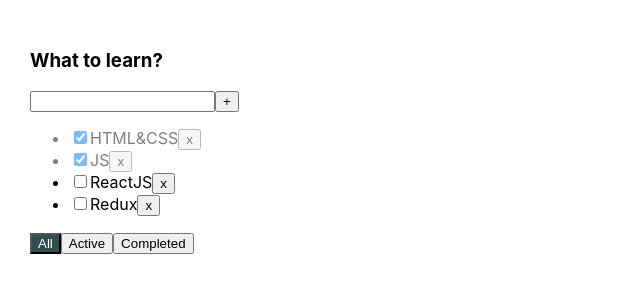
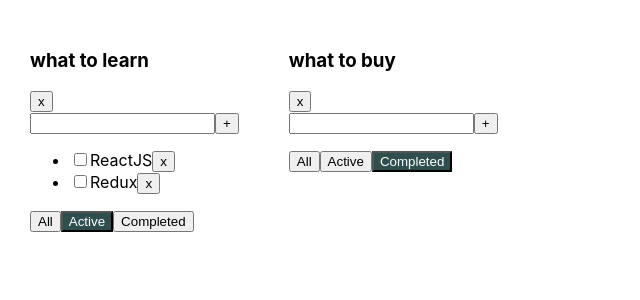
Before and after one commit to StepanAndrosov/todolist-ts, a React (Create React App) app: page / in a window 1280 px wide. Shown: the top 300 px of the page, without its empty margins (0-640 px from the left). Built offline with nearby package versions, Linux system fonts and the light colour scheme.

Commit message:
implemented the ability to store two to-do lists

```diff
--- a/src/App.tsx
+++ b/src/App.tsx
@@ -5,62 +5,101 @@
 
 export type FilterValuesType = "all" | "completed" | "active"
 
+export type TodoListType = {
+    id: string
+    title: string
+    filter: FilterValuesType
+}
+
 export function App() {
 
-    const [tasks, setTasks] = useState<Array<TaskType>>([
-        {id: v1(), title: "HTML&CSS", isDone: true},
-        {id: v1(), title: "JS", isDone: true},
-        {id: v1(), title: "ReactJS", isDone: false},
-        {id: v1(), title: "Redux", isDone: false}
-    ])
-    const [filter, setFilter] = useState<FilterValuesType>("all")
-
-    const removeTask = (id: string) => {
-        let filteredTasks = tasks.filter((item: { id: string; }) => item.id !== id)
-        setTasks(filteredTasks)
+    const removeTask = (id: string, todolistId: string) => {
+        const tasks = tasksObj[todolistId]
+        tasksObj[todolistId] = tasks.filter((item: { id: string; }) => item.id !== id)
+        setTasksObj({...tasksObj})
     }
 
-    const addTask = (title: string) => {
-        let newTask = {id: v1(), title: title, isDone: false}
-        let newTasks = [newTask, ...tasks]
-        setTasks(newTasks)
+    const addTask = (title: string, todolistId: string) => {
+        const task = {id: v1(), title: title, isDone: false}
+        const tasks = tasksObj[todolistId]
+        tasksObj[todolistId] = [task, ...tasks]
+        setTasksObj({...tasksObj})
     }
 
-    const changeStatus = (taskId: string, isDone: boolean) => {
-        let task = tasks.find(t => t.id === taskId)
+    const changeStatus = (taskId: string, isDone: boolean, todolistId: string) => {
+        const tasks = tasksObj[todolistId]
+        const task = tasks.find(t => t.id === taskId)
         if (task) {
             task.isDone = isDone
+            setTasksObj({...tasksObj})
         }
-        setTasks([...tasks ])
+
     }
 
-    const changeFilter = (value: FilterValuesType) => {
-        setFilter((value))
+    const changeFilter = (value: FilterValuesType, todoListId: string) => {
+        let todolist = todolists.find(tl => tl.id === todoListId)
+        if (todolist) {
+            todolist.filter = value
+            setTodolists([...todolists])
+        }
     }
 
-    let taskForToDoList
-    switch (filter) {
-        case "completed":
-            taskForToDoList = tasks.filter((t => t.isDone))
-            break
-        case "active":
-            taskForToDoList = tasks.filter((t => !t.isDone))
-            break
-        default:
-            taskForToDoList = tasks
+    const todolistId1 = v1()
+    const todolistId2 = v1()
+
+    const [todolists, setTodolists] = useState<Array<TodoListType>>([
+        {id: todolistId1, title: "what to learn", filter: "active"},
+        {id: todolistId2, title: "what to buy", filter: "completed"}
+    ])
+
+    const removeTodolist = (todolistId: string) => {
+        const  filteredTodolist = todolists.filter(tl => tl.id !== todolistId)
+        setTodolists(filteredTodolist)
+        delete tasksObj[todolistId]
+        setTasksObj({...tasksObj})
     }
+
+    const [tasksObj, setTasksObj] = useState({
+        [todolistId1]: [
+            {id: v1(), title: "HTML&CSS", isDone: true},
+            {id: v1(), title: "JS", isDone: true},
+            {id: v1(), title: "ReactJS", isDone: false},
+            {id: v1(), title: "Redux", isDone: false}
+        ],
+        [todolistId2]: [
+            {id: v1(), title: "Book", isDone: false},
+            {id: v1(), title: "Milk", isDone: false},
+        ]
+    })
 
     return (
         <div className="App">
-            <Todolist title="What to learn?"
-                      tasks={taskForToDoList}
-                      removeTask={removeTask}
-                      changeFilter={changeFilter}
-                      addTask={addTask}
-                      changeTaskStatus={changeStatus}
-                      filter={filter}
-            />
-
+            {
+                todolists.map((tl) => {
+                    let taskForToDoList: Array<TaskType>
+                    switch (tl.filter) {
+                        case "completed":
+                            taskForToDoList = tasksObj[tl.id].filter((t => t.isDone))
+                            break
+                        case "active":
+                            taskForToDoList = tasksObj[tl.id].filter((t => !t.isDone))
+                            break
+                        default:
+                            taskForToDoList = tasksObj[tl.id]
+                    }
+                    return <Todolist id={tl.id}
+                                     key={tl.id}
+                                     title={tl.title}
+                                     tasks={taskForToDoList}
+                                     removeTask={removeTask}
+                                     changeFilter={changeFilter}
+                                     addTask={addTask}
+                                     changeTaskStatus={changeStatus}
+                                     filter={tl.filter}
+                                     removeTodolist={removeTodolist}
+                    />
+                })
+            }
         </div>
     );
 }
--- a/src/Todolist/Todolist.tsx
+++ b/src/Todolist/Todolist.tsx
@@ -8,16 +8,27 @@
     isDone: boolean
 }
 type PropsTodoListType = {
+    id: string
     title: string
     tasks: Array<TaskType>
-    removeTask: (id: string) => void
-    changeFilter: (value: FilterValuesType) => void
-    addTask: (title: string) => void
-    changeTaskStatus: (taskId: string, isDone: boolean) => void
+    removeTask: (id: string, todolistId: string) => void
+    changeFilter: (value: FilterValuesType, todoListId: string) => void
+    addTask: (title: string, todolistId: string) => void
+    changeTaskStatus: (taskId: string, isDone: boolean, todolistId: string) => void
     filter: FilterValuesType
+    removeTodolist: (todolistId: string) => void
 }
 
-export function Todolist({title, tasks, removeTask, changeFilter, addTask, changeTaskStatus, filter}: PropsTodoListType) {
+export function Todolist({
+                             title,
+                             tasks,
+                             removeTask,
+                             changeFilter,
+                             addTask,
+                             changeTaskStatus,
+                             filter,
+                             ...props
+                         }: PropsTodoListType) {
 
     const [newTaskTitle, setNewTaskTitle] = useState("")
     const [error, setError] = useState<string | null>(null)
@@ -32,7 +43,7 @@
                 setError("Title is required")
                 return
             }
-            addTask(newTaskTitle.trim())
+            addTask(newTaskTitle.trim(), props.id)
             setNewTaskTitle("")
         }
     }
@@ -41,16 +52,22 @@
             setError("Title is required")
             return
         }
-        addTask(newTaskTitle.trim())
+        addTask(newTaskTitle.trim(), props.id)
         setNewTaskTitle("")
     }
-    const onAllClickHandler = () => changeFilter("all")
-    const onActiveClickHandler = () => changeFilter("active")
-    const onCompletedClickHandler = () => changeFilter("completed")
+    const onAllClickHandler = () => changeFilter("all", props.id)
+    const onActiveClickHandler = () => changeFilter("active", props.id)
+    const onCompletedClickHandler = () => changeFilter("completed", props.id)
 
+    const removeTodolist = () => {
+        props.removeTodolist(props.id)
+    }
 
     return <div className={style.TodoList}>
-        <h3>{title}</h3>
+        <div>
+            <h3>{title}</h3>
+            <button onClick={removeTodolist}>x</button>
+        </div>
         <div>
             <input className={error ? style.error : ""}
                    value={newTaskTitle}
@@ -63,10 +80,10 @@
         <ul>
             {tasks.map(item => {
                 const onRemoveHandler = () => {
-                    removeTask(item.id)
+                    removeTask(item.id, props.id)
                 }
                 const onChangeHandler = (e: ChangeEvent<HTMLInputElement>) => {
-                    changeTaskStatus(item.id, e.currentTarget.checked)
+                    changeTaskStatus(item.id, e.currentTarget.checked, props.id)
                 }
                 return <li key={item.id + item.title} className={item.isDone ? style.isDone : ""}>
                     <input type="checkbox"
@@ -79,9 +96,12 @@
             })}
         </ul>
         <div>
-            <button className={filter === "all"? style.activeFilter : ""} onClick={onAllClickHandler}>All</button>
-            <button className={filter === "active"? style.activeFilter : ""} onClick={onActiveClickHandler}>Active</button>
-            <button className={filter === "completed"? style.activeFilter : ""} onClick={onCompletedClickHandler}>Completed</button>
+            <button className={filter === "all" ? style.activeFilter : ""} onClick={onAllClickHandler}>All</button>
+            <button className={filter === "active" ? style.activeFilter : ""} onClick={onActiveClickHandler}>Active
+            </button>
+            <button className={filter === "completed" ? style.activeFilter : ""}
+                    onClick={onCompletedClickHandler}>Completed
+            </button>
         </div>
     </div>
 }
```
